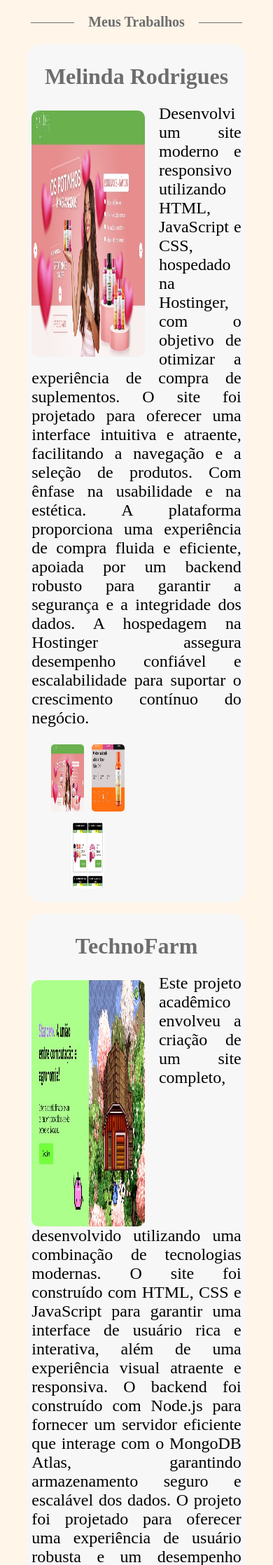
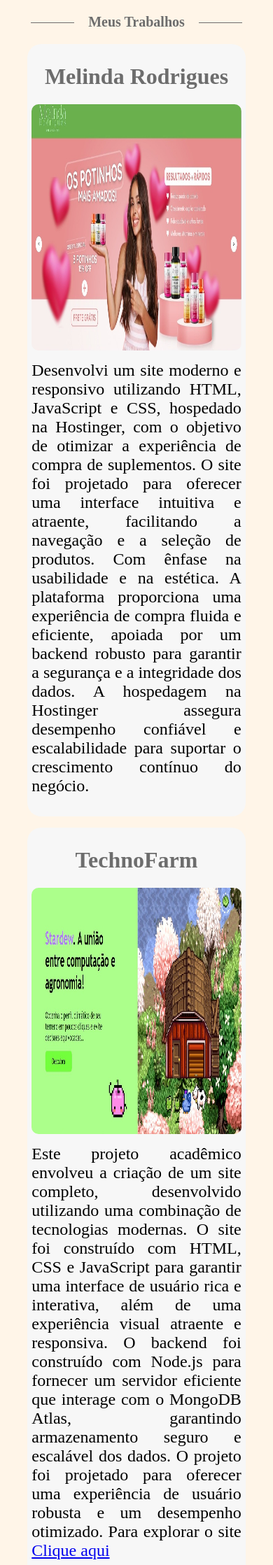
Before and after one commit to nicholas-apolinario03/nicholas-apolinario03.github.io, a PHP site: page /Trabalhos.html in a window 390 px wide. Shown: the part 80-2317 px from the top of the page at 70% size. Run offline with PHP 8.4, Linux system fonts and the light colour scheme; some libraries are stand-ins or nearby versions.

Commit message:
Update Trabalhos_style.css

```diff
--- a/Trabalhos_style.css
+++ b/Trabalhos_style.css
@@ -48,3 +48,13 @@
 .thumbnail:hover {
     transform: scale(1.1);
 }
+@media (max-width: 1112px){
+
+    .thumbnails{
+        display: none;
+    }
+    .main-image{
+        float: none;
+        width: 100%;
+    }
+}
```
